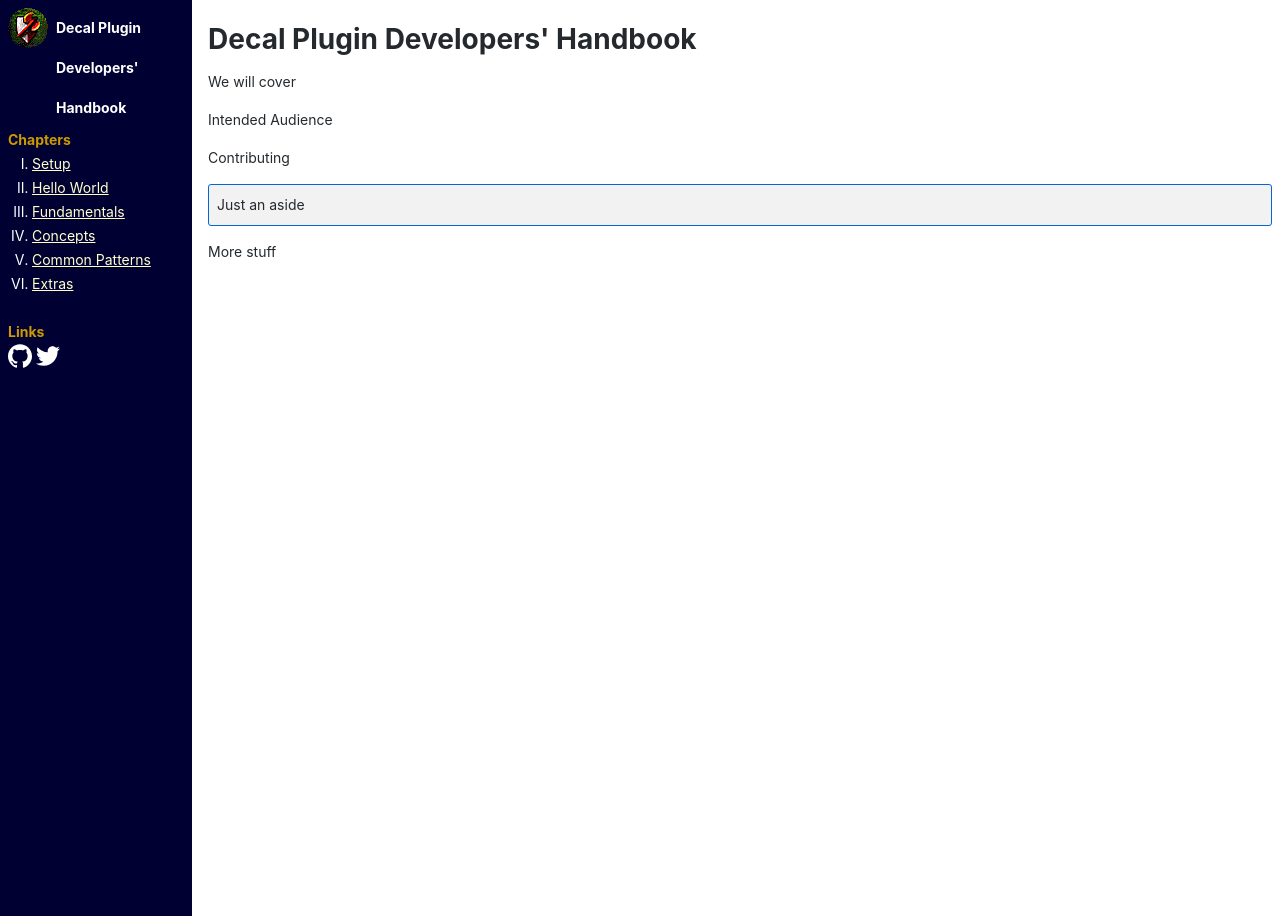
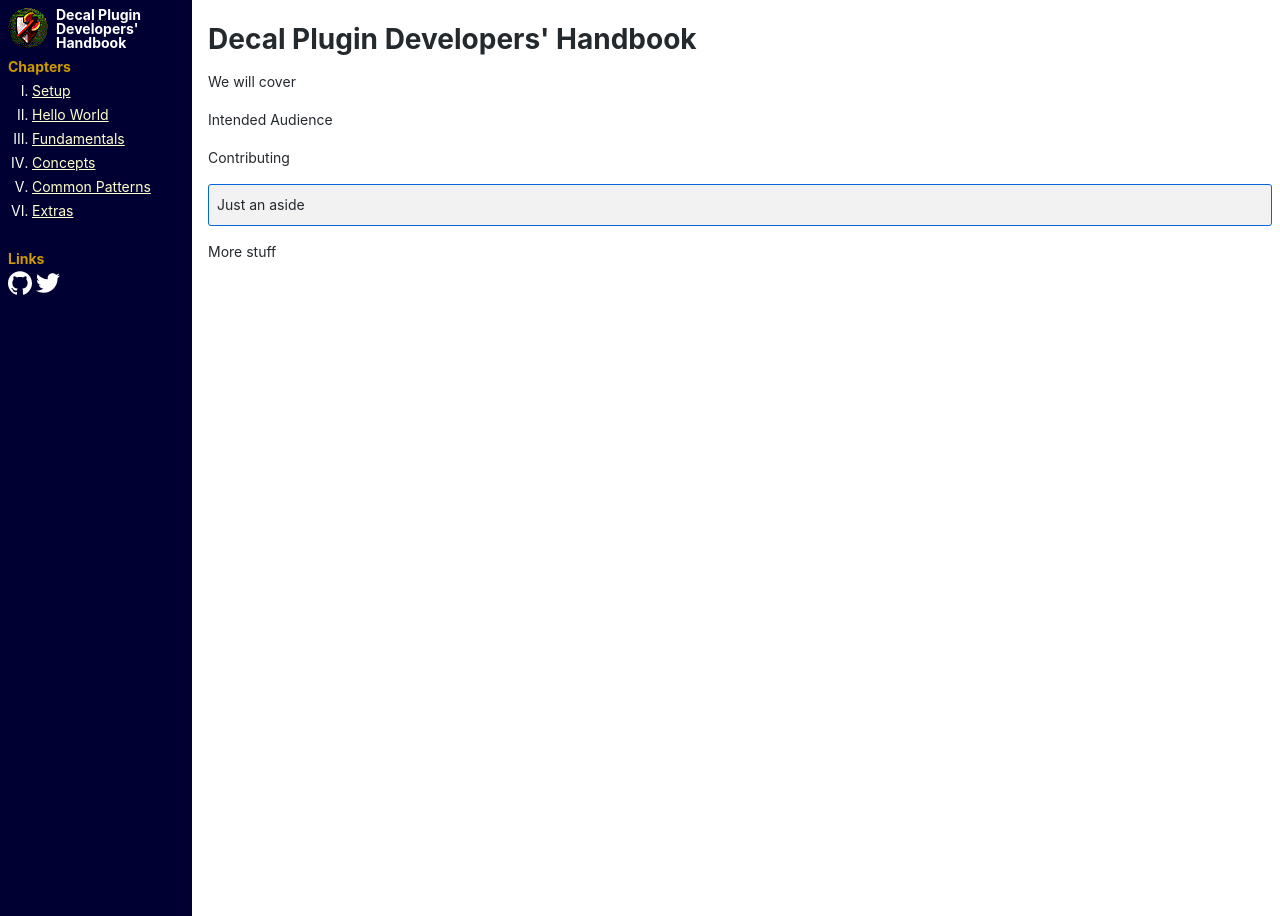
Before and after one commit to amoeba/decaldevbook, a Jekyll site: the page built from index.md, in a window 1280 px wide. Built offline with Jekyll 4.4.1, drawn with Linux system fonts in a browser that asks for light colours.

Commit message:
Make title span three lines so its more consistent

```diff
--- a/_includes/sidebar.html
+++ b/_includes/sidebar.html
@@ -1,7 +1,7 @@
 <nav class="sidebar">
   <div id="title">
     <div class="title_logo"><img src="{{ '/assets/icon.gif' | relative_url }}" width="40" height="40"></div>
-    <div class="title_text"><h1>Decal Plugin Developers' Handbook</h1></div>
+    <div class="title_text"><h1>Decal Plugin<br />Developers'<br />Handbook</h1></div>
   </div>
 
   <h2>Chapters</h2>
--- a/assets/styles.css
+++ b/assets/styles.css
@@ -46,7 +46,7 @@ nav.sidebar {
 
   nav.sidebar h1 {
     font-size: 100%;
-    line-height: 40px;
+    line-height: 100%;
   }
 
   nav.sidebar h2 {
```
